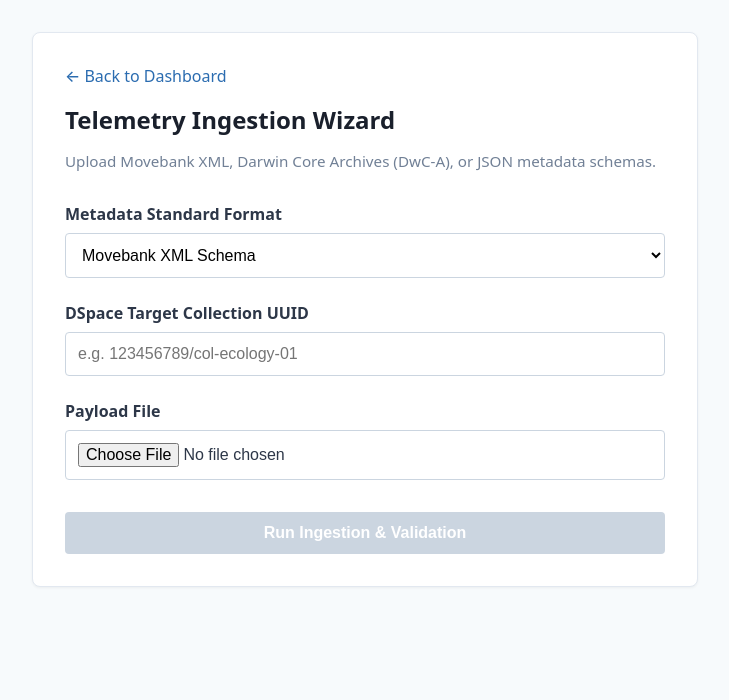
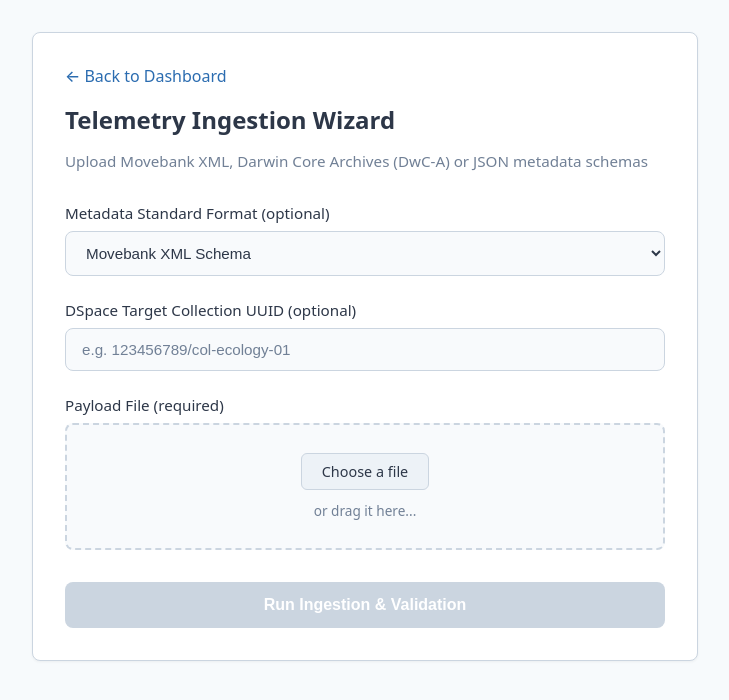
Before and after one commit to wixhub/metadata-harvester, an Angular app in the folder frontend/: page /ingest in a window 1280 px wide. Shown: the top 700 px of the page, without its empty margins (275-1004 px from the left). Built offline with nearby package versions, Linux system fonts and the light colour scheme; no server answers.

Commit message:
feat: enhance ingestion wizard with optional fields and dynamic format detection based on file selection

```diff
--- a/frontend/src/app/features/ingestion-wizard/ingestion-wizard.html
+++ b/frontend/src/app/features/ingestion-wizard/ingestion-wizard.html
@@ -1,13 +1,11 @@
 <div class="wizard-container">
   <nav><a routerLink="/">← Back to Dashboard</a></nav>
   <h2>Telemetry Ingestion Wizard</h2>
-  <p class="subtitle">
-    Upload Movebank XML, Darwin Core Archives (DwC-A), or JSON metadata schemas.
-  </p>
+  <p class="subtitle">Upload Movebank XML, Darwin Core Archives (DwC-A) or JSON metadata schemas</p>
 
   <form [formGroup]="form" (ngSubmit)="onSubmit()" class="wizard-form">
     <div class="form-group">
-      <label for="format">Metadata Standard Format</label>
+      <label for="format">Metadata Standard Format (optional)</label>
       <select id="format" formControlName="format">
         <option value="MOVEBANK_XML">Movebank XML Schema</option>
         <option value="DWC_A">Darwin Core Archive (DwC-A)</option>
@@ -16,7 +14,7 @@
     </div>
 
     <div class="form-group">
-      <label for="targetCollection">DSpace Target Collection UUID</label>
+      <label for="targetCollection">DSpace Target Collection UUID (optional)</label>
       <input
         type="text"
         id="targetCollection"
@@ -26,8 +24,21 @@
     </div>
 
     <div class="form-group">
-      <label for="file">Payload File</label>
-      <input type="file" id="file" (change)="onFileSelected($event)" />
+      <label for="file">Payload File (required)</label>
+
+      <label for="file" class="file-drop-zone">
+        <span class="file-drop-text">
+          @if (selectedFile()) {
+            <strong>Selected:</strong> {{ selectedFile()?.name }}
+            <span class="file-subtitle">(сlick to select another file)</span>
+          } @else {
+            <span class="file-choose-btn">Choose a file</span>
+            <span class="file-subtitle">or drag it here...</span>
+          }
+        </span>
+      </label>
+
+      <input type="file" id="file" (change)="onFileSelected($event)" style="display: none" />
     </div>
 
     @if (uploading() && uploadProgress() > 0) {
--- a/frontend/src/app/features/ingestion-wizard/ingestion-wizard.scss
+++ b/frontend/src/app/features/ingestion-wizard/ingestion-wizard.scss
@@ -1,66 +1,156 @@
+// ==========================================
+// Ingestion Wizard Styles
+// ==========================================
+
+@use 'sass:color';
+@use '../../../styles' as *; // Adjust the path to your global styles file if needed
+
 .wizard-container {
   max-width: 600px;
   margin: 2rem auto;
   padding: 2rem;
   background: white;
   border-radius: 8px;
-  border: 1px solid #e2e8f0;
+  border: 1px solid $border-color;
   box-shadow: 0 1px 3px rgba(0, 0, 0, 0.05);
 
+  nav {
+    margin-bottom: 1rem;
+  }
+
   h2 {
-    margin: 1rem 0 0.5rem 0;
+    margin: 0 0 0.5rem 0;
+    color: $text-main;
   }
 }
 
 .subtitle {
-  color: #718096;
+  color: $text-muted;
   margin-bottom: 2rem;
   font-size: 0.95rem;
 }
 
+.wizard-form {
   .form-group {
     margin-bottom: 1.5rem;
 
     label {
       display: block;
-    font-weight: 600;
+      font-weight: 500;
+      font-size: 0.95rem;
       margin-bottom: 0.5rem;
-    color: #2d3748;
+      color: $text-main;
+
+      /* Style for required field indicator */
+      .required-mark {
+        color: #e53e3e;
+        margin-left: 2px;
+      }
     }
 
     select,
-  input[type='text'],
-  input[type='file'] {
+    input[type='text'] {
       width: 100%;
-    padding: 0.75rem;
-    border: 1px solid #cbd5e0;
-    border-radius: 4px;
+      padding: 0.75rem 1rem;
+      border: 1px solid $border-color;
+      border-radius: 8px;
       box-sizing: border-box;
-    font-size: 1rem;
-    background: #fff;
+      font-size: 0.95rem;
+      background: $light-bg;
+      color: $text-main;
+      transition: all 0.2s ease;
+
+      &::placeholder {
+        color: $text-muted;
+      }
+
+      &:hover {
+        border-color: color.adjust($border-color, $lightness: -10%);
+      }
 
       &:focus {
         outline: none;
-      border-color: #3182ce;
-      box-shadow: 0 0 0 3px rgba(66, 153, 225, 0.15);
+        background: #fff;
+        border-color: $primary-color;
+        box-shadow: 0 0 0 3px rgba($primary-color, 0.12);
+      }
+    }
+
+    /* Hide standard ugly file input */
+    input[type='file'] {
+      display: none;
     }
   }
 }
 
-.form-actions {
-  margin-top: 2rem;
+/* Custom styled file drop zone with equal padding and top button layout */
+.file-drop-zone {
+  display: flex;
+  flex-direction: column;
+  align-items: center;
+  justify-content: center;
+  /* Equal vertical and horizontal padding for symmetry */
+  padding: 1.75rem 1rem;
+  border: 2px dashed $border-color;
+  border-radius: 8px;
+  background: $light-bg;
+  cursor: pointer;
+  transition: all 0.2s ease;
+  text-align: center;
+
+  &:hover {
+    border-color: $primary-color;
+    /* Modern Sass color adjustment instead of deprecated lighten() */
+    background: color.adjust($light-bg, $lightness: 1%);
+  }
+
+  .file-drop-text {
+    display: flex;
+    flex-direction: column;
+    align-items: center;
+    gap: 0.5rem; /* Spacing between the button and subtitle */
+    width: 100%;
+
+    strong {
+      color: $text-main;
+    }
+  }
+
+  /* Styled button placed on top inside the drop zone */
+  .file-choose-btn {
+    background: #edf2f7;
+    color: $text-main;
+    padding: 0.5rem 1.25rem;
+    border-radius: 6px;
+    font-size: 0.9rem;
+    font-weight: 500;
+    border: 1px solid $border-color;
+    transition: background 0.2s;
+
+    &:hover {
+      background: #e2e8f0;
+    }
+  }
+
+  /* Subtitle text placed below the button */
+  .file-subtitle {
+    color: $text-muted;
+    font-size: 0.85rem;
+    margin-top: 0.2rem;
+  }
 }
 
 .progress-bar-container {
   background: #edf2f7;
-  border-radius: 4px;
+  border-radius: 6px;
   overflow: hidden;
   height: 24px;
   position: relative;
   margin-top: 1rem;
+  margin-bottom: 1rem;
 
   .progress-bar {
-    background: #3182ce;
+    background: $primary-color;
     height: 100%;
     transition: width 0.3s ease;
   }
@@ -71,17 +161,17 @@
     text-align: center;
     top: 2px;
     font-size: 0.85rem;
-    color: #2d3748;
+    color: $text-main;
     font-weight: bold;
   }
 }
 
 .error-banner {
-  background-color: #f8d7da;
-  color: #721c24;
-  border: 1px solid #f5c6cb;
+  background-color: #fff5f5;
+  color: #c53030;
+  border: 1px solid #feb2b2;
   padding: 12px 16px;
-  border-radius: 6px;
+  border-radius: 8px;
   margin-bottom: 20px;
   font-size: 14px;
 
@@ -95,3 +185,22 @@
     word-break: break-word;
   }
 }
+
+.form-actions {
+  margin-top: 2rem;
+
+  /* Inherits global .btn-primary utility style */
+  button[type='submit'] {
+    @extend .btn-primary;
+    border-radius: 8px;
+    padding: 0.85rem;
+    font-size: 1rem;
+    transition:
+      background 0.2s ease,
+      transform 0.1s ease;
+
+    &:active:not(:disabled) {
+      transform: scale(0.99);
+    }
+  }
+}
--- a/frontend/src/app/features/ingestion-wizard/ingestion-wizard.ts
+++ b/frontend/src/app/features/ingestion-wizard/ingestion-wizard.ts
@@ -22,8 +22,8 @@
   errorMessage = signal<string | null>(null);
 
   form = this.fb.group({
-    format: ['MOVEBANK_XML' as MetadataFormat, Validators.required],
-    targetCollection: ['', Validators.required],
+    format: ['MOVEBANK_XML' as MetadataFormat],
+    targetCollection: [''],
   });
 
   onFileSelected(event: any) {
@@ -31,6 +31,15 @@
     if (file) {
       this.selectedFile.set(file);
       this.errorMessage.set(null);
+
+      const name = file.name.toLowerCase();
+      if (name.includes('movebank') || name.endsWith('.xml')) {
+        this.form.patchValue({ format: 'MOVEBANK_XML' });
+      } else if (name.includes('dwc') || name.endsWith('.zip')) {
+        this.form.patchValue({ format: 'DWC_A' });
+      } else if (name.includes('eml')) {
+        this.form.patchValue({ format: 'JSON_SCHEMA' });
+      }
     }
   }
 
```
Lines whose indentation alone changed are shown as unchanged.
